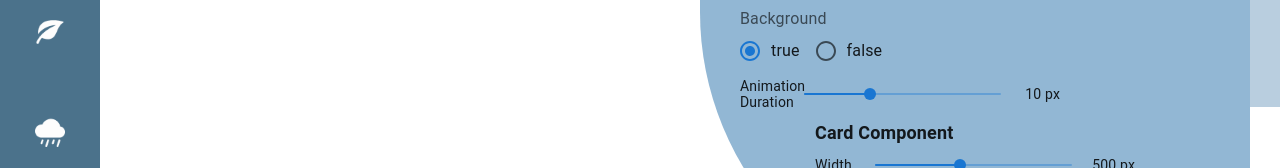
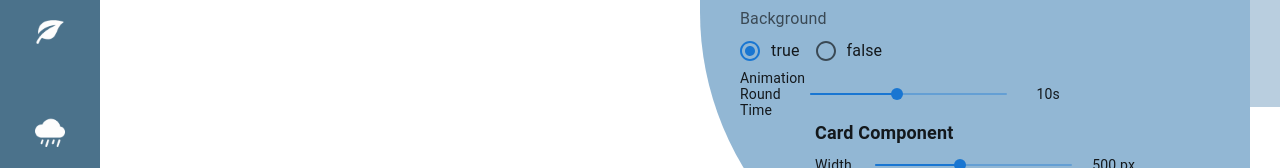
Before and after one commit to PPO-F-MAN/react-season-component-web, a React (Create React App) app: page /#/time in a window 1280 px wide. Shown: the part 468-636 px from the top of the page. Built offline with nearby package versions, Linux system fonts and the light colour scheme; a web font is replaced by a local one.

Commit message:
feat: animationRoundTime에 따라 변화되도록 수정
- min 시간 5 -> 2
- px -> s

```diff
--- a/src/pages/Time/index.tsx
+++ b/src/pages/Time/index.tsx
@@ -107,17 +107,17 @@ const MyComponent = () => {
         <MovingChecker handleAnimation={handleAnimation} />
         <BackgroundChecker handleBackground={handleBackground} />
         <InputContainer>
-          <InputProperty>Animation Duration</InputProperty>
+          <InputProperty>Animation Round Time</InputProperty>
           <AppSlider
             size="small"
             defaultValue={duration}
             aria-label="Small"
             valueLabelDisplay="auto"
-            min={5}
+            min={2}
             max={20}
             onChange={handleDuration}
           />
-          <InputUnit>{duration} px</InputUnit>
+          <InputUnit>{duration}s</InputUnit>
         </InputContainer>
       </Controller>
 
@@ -129,7 +129,7 @@ const MyComponent = () => {
             type={type}
             imagePosition={imagePosition}
             animation={animation}
-            animationRoundTime={5}
+            animationRoundTime={duration}
             background={background}
           />
         </Styled.Card>
```
